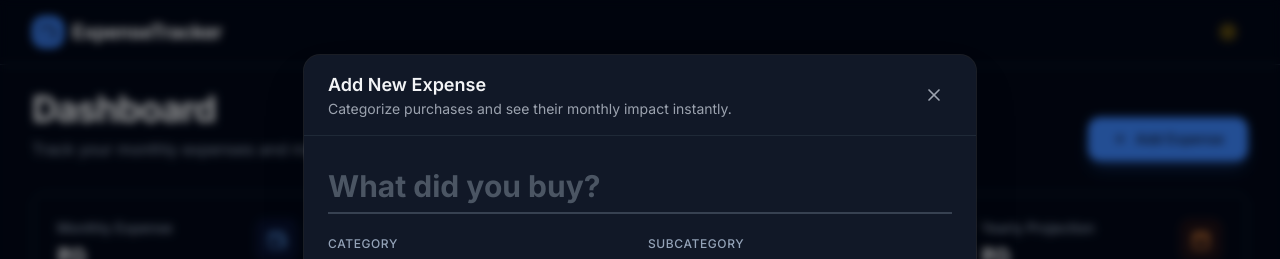
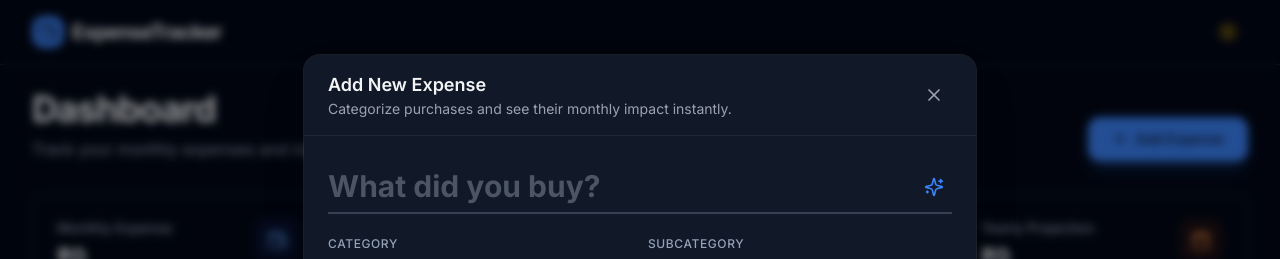
Before and after one commit to s-naveen/expense, a Next.js app: page / in a window 1280 px wide. Both pictures are taken after typing "Sample" into the empty fields and a click on the button "Add Expense". Shown: the top 259 px of the page. Built offline with nearby package versions, Linux system fonts and the light colour scheme; no server answers.

Commit message:
feat: upgrade AI categorization model, enhance AI button styling, and force dynamic rendering for home page

```diff
--- a/app/actions/categorize.ts
+++ b/app/actions/categorize.ts
@@ -144,7 +144,7 @@ Respond ONLY with a JSON object in this exact format (no markdown, no extra text
 {"cleanedName": "cleaned name here", "suggestedCategory": "category here", "suggestedSubcategory": "subcategory here", "brandColor": "#123456", "brandAccentColor": "#654321", "brandLogoUrl": "https://logo.clearbit.com/example.com", "imageKeyword": "keyword here", "imageUrl": "https://images.unsplash.com/photo-id", "confidence": "high"}`;
 
     const response = await ai.models.generateContent({
-      model: 'gemini-2.5-flash',
+      model: 'gemini-3-pro-preview',
       contents: prompt,
     });
 
--- a/app/page.tsx
+++ b/app/page.tsx
@@ -15,6 +15,8 @@ import Modal from '@/components/Modal';
 import { LogOut, Plus, Search, ArrowUpDown, Wallet, TrendingUp, Package, Calendar } from 'lucide-react';
 
 type SortOption = 'newest' | 'oldest' | 'amountHigh' | 'amountLow' | 'name';
+
+export const dynamic = 'force-dynamic';
 
 export default function Home() {
   const { user, signOut } = useAuth();
--- a/components/ExpenseForm.tsx
+++ b/components/ExpenseForm.tsx
@@ -159,7 +159,7 @@ export default function ExpenseForm({ onSubmit, initialData, onCancel }: Expense
                 type="button"
                 onClick={handleAiCategorize}
                 disabled={!formData.name.trim()}
-                className="p-2 text-gray-400 hover:text-primary transition-colors opacity-0 group-hover:opacity-100 focus:opacity-100"
+                className="p-2 text-primary hover:bg-primary/10 rounded-full transition-colors focus:outline-none focus:ring-2 focus:ring-primary/20"
                 title="Auto-categorize"
               >
                 <Sparkles className="h-5 w-5" />
```
